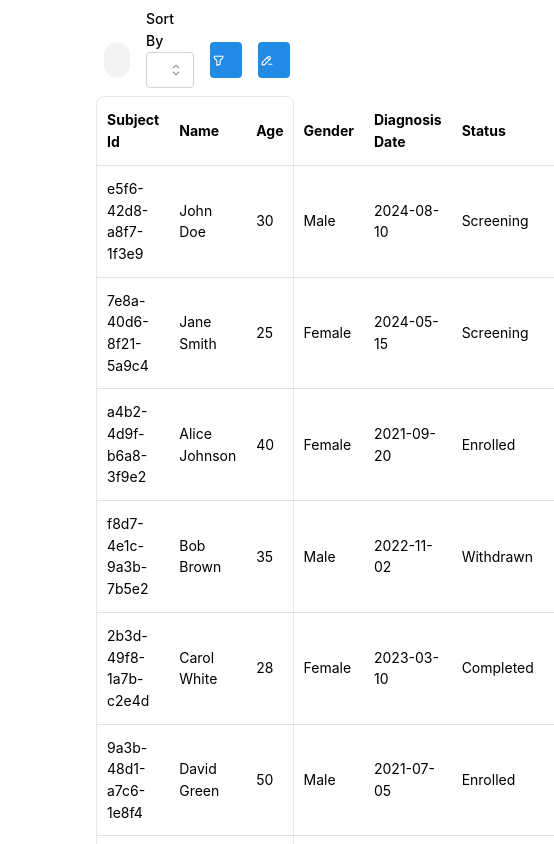
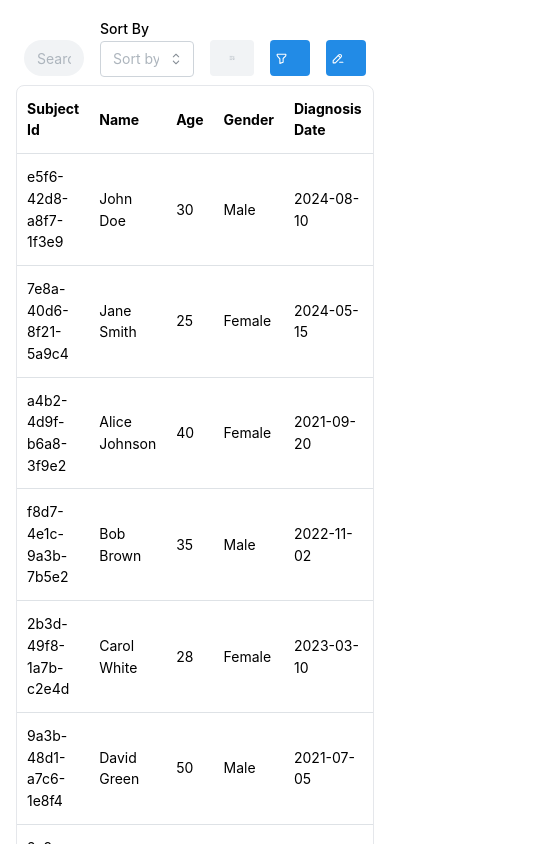
Before and after one commit to tanvisaini/subjectgrid, a Next.js app in the folder subjectgrid/: page /components/SubjectGrid in a window 390 px wide. Shown: the top 844 px of the page, 554 px wide, since content can reach past the window. Built offline with nearby package versions, Linux system fonts and the light colour scheme; a web font is replaced by a local one.

Commit message:
sortOrder query and mobile responsive design

```diff
--- a/subjectgrid/pages/api/subjects.ts
+++ b/subjectgrid/pages/api/subjects.ts
@@ -20,7 +20,7 @@ export default async function handler(req: NextApiRequest,res: NextApiResponse){
 
         let subjects: Subject[] = JSON.parse(fileContents);
 
-        //filtering json data
+        // filtering json data
         if (gender) {
             subjects = subjects.filter((subject) => subject.gender === gender);
         }
@@ -35,12 +35,21 @@ export default async function handler(req: NextApiRequest,res: NextApiResponse){
                 subject.name.toLowerCase().includes((searchTerm as string).toLowerCase())
             );
         }
-        if (sortBy) { //potential to add asc and desc customization
+        if (sortBy && sortOrder=='asc') { //asc customization
             subjects = subjects.sort((a: any, b: any) => {
             if (sortBy === 'Name') return a.name.localeCompare(b.name);
             if (sortBy === 'Age') return a.age - b.age;
             if (sortBy === 'Diagnosis Date')
                 return new Date(a.diagnosisDate).getTime() - new Date(b.diagnosisDate).getTime();
+            return 0;
+            });
+        }
+        if (sortBy && sortOrder=='desc') { //desc customization
+            subjects = subjects.sort((a: any, b: any) => {
+            if (sortBy === 'Name') return b.name.localeCompare(a.name);
+            if (sortBy === 'Age') return b.age - a.age;
+            if (sortBy === 'Diagnosis Date')
+                return new Date(b.diagnosisDate).getTime() - new Date(a.diagnosisDate).getTime();
             return 0;
             });
         }
--- a/subjectgrid/pages/components/SubjectGrid.tsx
+++ b/subjectgrid/pages/components/SubjectGrid.tsx
@@ -4,7 +4,7 @@ import axios from 'axios';
 import { Table, Button, Select, Group, Modal, TextInput, Pagination } from '@mantine/core';
 import { DateInput, DatePickerInput } from '@mantine/dates';
 import { useDisclosure } from '@mantine/hooks';
-import { IconFilter, IconPencilMinus } from '@tabler/icons-react';
+import { IconFilter, IconPencilMinus, IconSortAscending, IconSortDescending } from '@tabler/icons-react';
 import { Subject } from '../../types/types';
 
 const SubjectGrid = () => {
@@ -15,6 +15,7 @@ const SubjectGrid = () => {
   const [date, setDate] = useState<Date | null>(null);
   const [status, setStatus] = useState<string | null>(null);
   const [sortBy, setSortBy] = useState<string | null>(null);
+  const [sortOrder, setSortOrder] = useState<string | null>(null);
   const [searchTerm, setSearchTerm] = useState<string>('');
   const [opened, {open, close}] = useDisclosure(false);
   const [currentPage, setCurrentPage] = useState(1);
@@ -35,6 +36,7 @@ const SubjectGrid = () => {
       if (finalSearch) query.append('searchTerm', finalSearch);
       if (date) query.append('date', date.toISOString().split('T')[0]);
       if (sortBy) query.append('sortBy', sortBy);
+      if (sortOrder) query.append('sortOrder', sortOrder);
 
       try {
         const response = await axios.get(`/api/subjects?${query.toString()}`);
@@ -48,7 +50,7 @@ const SubjectGrid = () => {
     };
 
     fetchSubjects();
-  }, [gender, date, sortBy, finalSearch, status, currentPage]);
+  }, [gender, date, sortBy, sortOrder, finalSearch, status, currentPage]);
 
   if (loading) return <div>loading...</div>;
 
@@ -60,7 +62,7 @@ const SubjectGrid = () => {
     };
   };
 
-  //subjectgrid setup
+  //subjectgrid data setup
   const rows = subjects.map((subject) => (
     <Table.Tr key={subject.id} >
       <Table.Td>{subject.id}</Table.Td>
@@ -83,8 +85,14 @@ const SubjectGrid = () => {
     setCurrentPage(1);
   };
 
+  //sets sortOrder
+  const toggleSortOrder = () => {
+    setSortOrder(prevOrder => prevOrder === 'asc' ? 'desc' : 'asc');
+  };
+
   return (
-    <div className="mx-24 ">
+    <div className="md:mx-24 mx-4 mt-4">
+
     {/* interactive filtering buttons */}
       <Group className="m-2" justify="space-between" preventGrowOverflow={false} grow wrap="nowrap" >
         <TextInput
@@ -103,9 +111,18 @@ const SubjectGrid = () => {
               data={['Age', 'Diagnosis Date', 'Name']}
               value={sortBy}
               onChange={(_value, option) => setSortBy(_value)} />
-        <Button className="mt-6" leftSection={<IconFilter size={13} />} onClick={open}> All Filters </Button>
-        <Button leftSection={<IconPencilMinus size={13} />} onClick={handleClear} className="mt-6 " >  Clear </Button>
+        <Button className="mt-6"
+            onClick={toggleSortOrder}
+            disabled={!sortBy}
+            >{sortOrder === 'desc' ? <IconSortAscending size={18} /> : <IconSortDescending size={18} />}</Button>
+        <Button className="mt-6"
+            leftSection={<IconFilter size={13} />}
+            onClick={open}> <span className="hidden sm:inline"> All Filters </span> </Button>
+        <Button
+            leftSection={<IconPencilMinus size={13} />}
+            onClick={handleClear} className="mt-6" >  <span className="hidden sm:inline"> Clear </span> </Button>
       </Group>
+
       <Modal opened={opened} onClose={close} closeOnClickOutside transitionProps={{ transition: 'rotate-left' }} centered title="Filter Subjects">
         <Select
           label="Gender"
@@ -133,8 +150,9 @@ const SubjectGrid = () => {
           value={date}
           onChange={(value) => setDate(value)} />
       </Modal>
+
       {/* subject grid display and pagination */}
-      <div className="flex border mb-5 rounded-lg">
+      <div className="flex mb-5 border rounded-lg overflow-auto rounded">
         <Table verticalSpacing="sm" highlightOnHover>
           <Table.Thead>
             <Table.Tr>
@@ -149,12 +167,14 @@ const SubjectGrid = () => {
           <Table.Tbody>{rows}</Table.Tbody>
         </Table>
       </div>
+
       <Pagination
         total={totalPages}
         value={currentPage}
         onChange={setCurrentPage}
-        className="mt-4"
+        className="my-4"
       />
+
     </div>
   );
 };
--- a/subjectgrid/pages/globals.css
+++ b/subjectgrid/pages/globals.css
@@ -12,7 +12,6 @@
   --background-end-rgb: 255, 255, 255;
 } */
 
-
 /* @layer utilities {
   .text-balance {
     text-wrap: balance;
```
Lines whose indentation alone changed are shown as unchanged.
